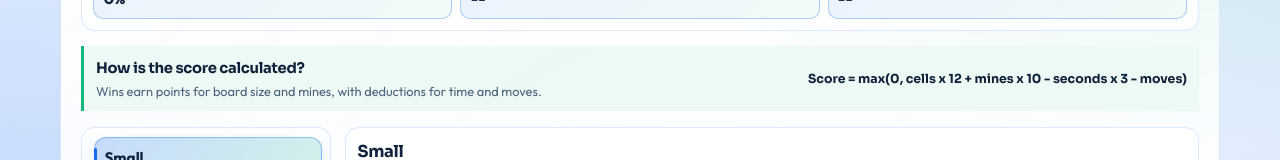
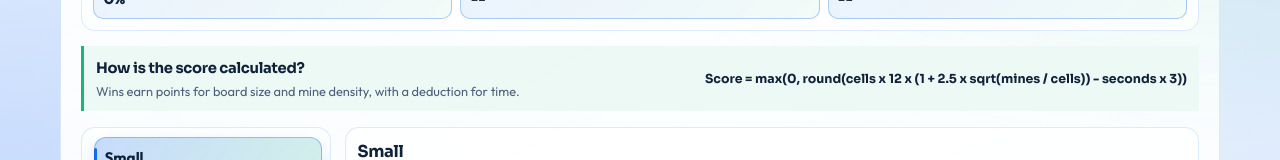
Before and after one commit to davidsl/refactored-training, a React (Vite) app in the folder refactored-training/: page /leaderboard in a window 1280 px wide. Shown: the part 493-653 px from the top of the page. Built offline with nearby package versions, Linux system fonts and the light colour scheme; no server answers.

Commit message:
feat: update score calculation to include mine density and improve clarity in leaderboard

```diff
--- a/refactored-training/src/Leaderboard/Leaderboard.tsx
+++ b/refactored-training/src/Leaderboard/Leaderboard.tsx
@@ -320,10 +320,10 @@ const Leaderboard: React.FC = () => {
       <section className={styles.scoreCalculation} aria-labelledby="score-calculation-title">
         <div>
           <h4 id="score-calculation-title">How is the score calculated?</h4>
-          <p>Wins earn points for board size and mines, with deductions for time and moves.</p>
+          <p>Wins earn points for board size and mine density, with a deduction for time.</p>
         </div>
         <p className={styles.scoreFormula}>
-          Score = max(0, cells x 12 + mines x 10 - seconds x 3 - moves)
+          Score = max(0, round(cells x 12 x (1 + 2.5 x sqrt(mines / cells)) - seconds x 3))
         </p>
       </section>
 
--- a/refactored-training/src/Minesweeper/Minesweeper.tsx
+++ b/refactored-training/src/Minesweeper/Minesweeper.tsx
@@ -257,8 +257,10 @@ function Minesweeper() {
 
     resultPersistedRef.current = true;
 
+    const cells = rows * cols;
+    const mineDensity = mines / cells;
     const score = won
-      ? Math.max(0, rows * cols * 12 + mines * 10 - elapsed * 3 - movesCount)
+      ? Math.max(0, Math.round(cells * 12 * (1 + 2.5 * Math.sqrt(mineDensity)) - elapsed * 3))
       : 0;
 
     void createGameResult({
```
